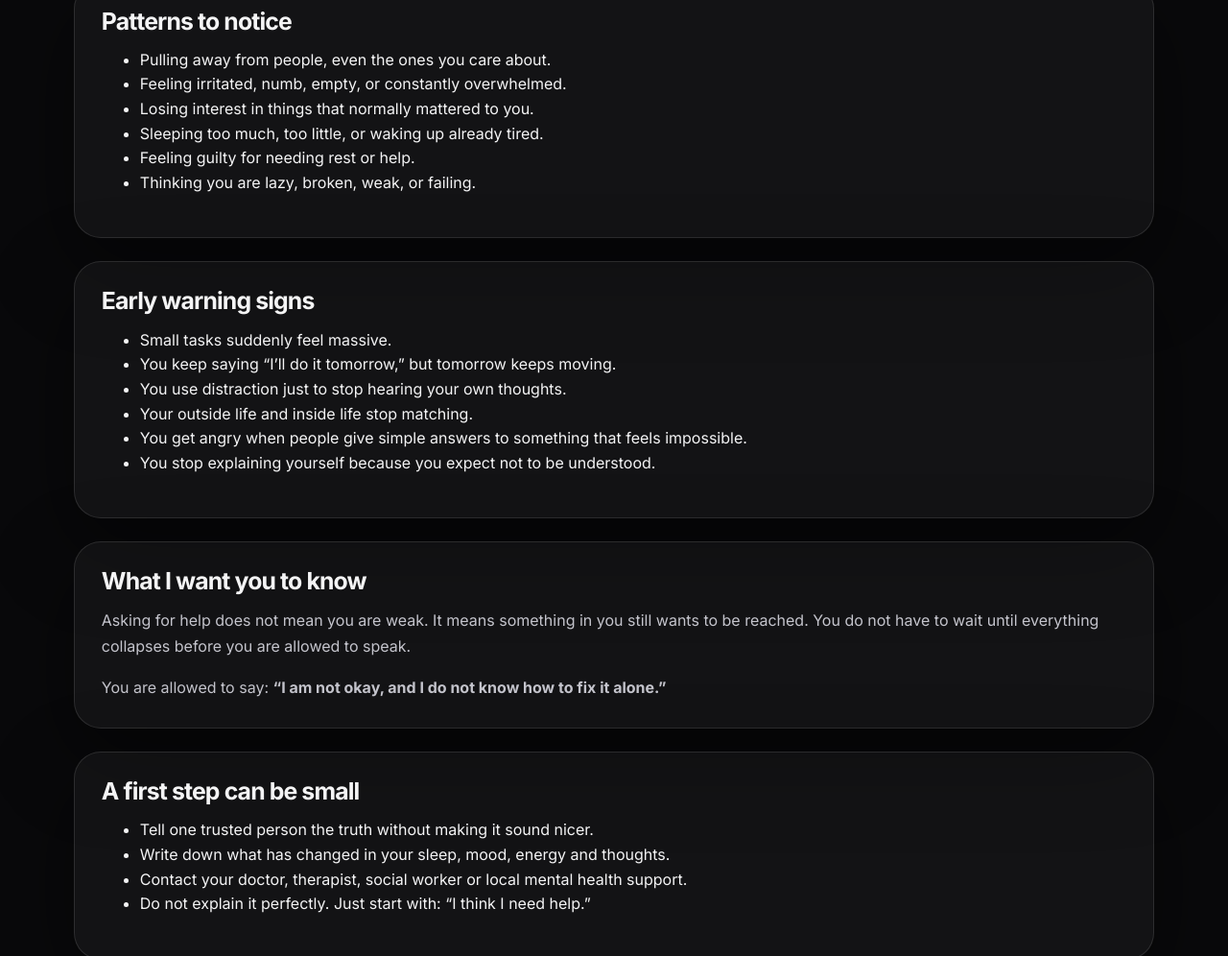
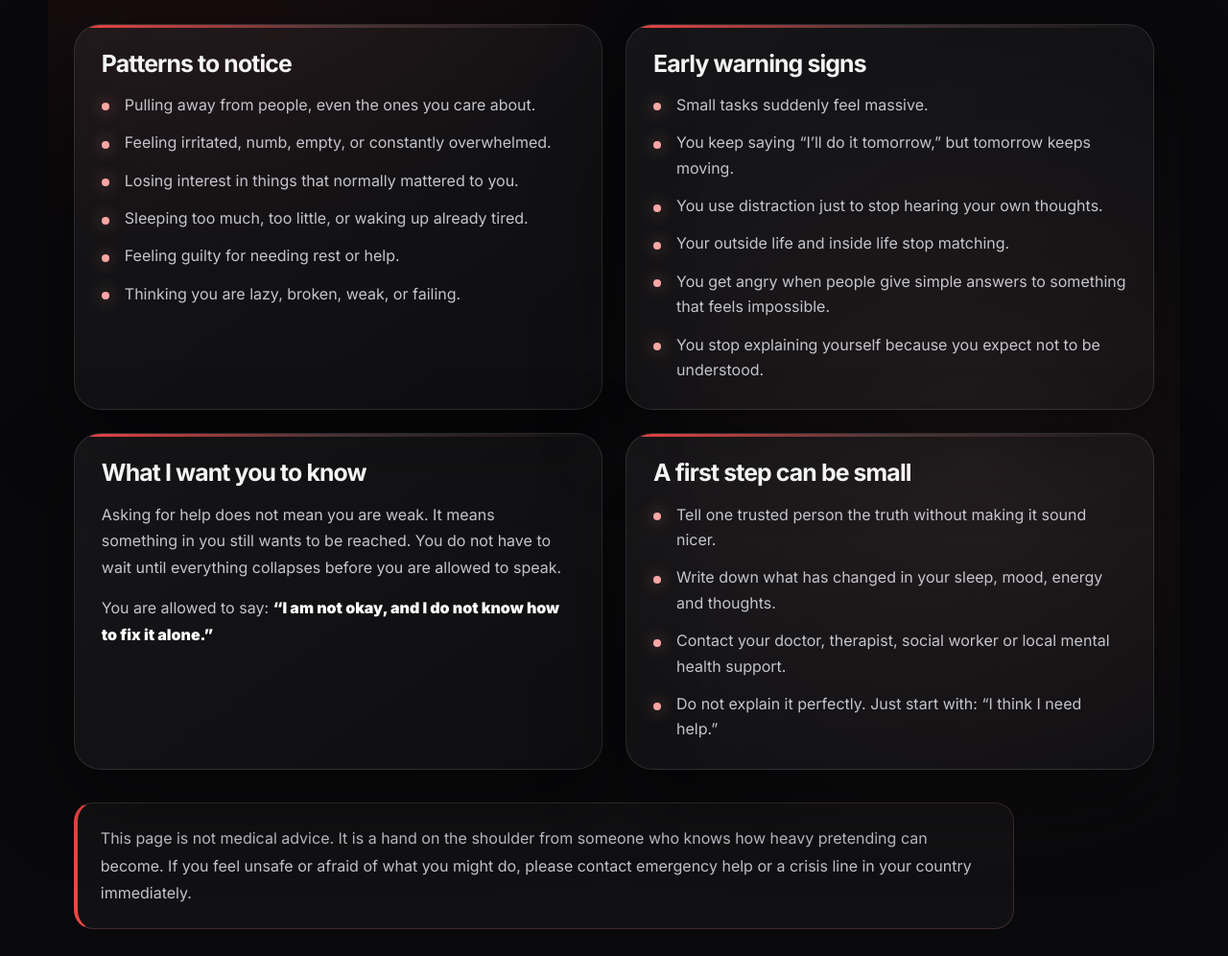
Before and after one commit to Jayvaleheartship/Jay-vale-website, a plain HTML site: page index.html in a window 1280 px wide. Shown: the part 4898-5894 px from the top of the page at 96% size. Drawn offline with nearby package versions, Linux system fonts and the light colour scheme.

Commit message:
Update styles.css

```diff
--- a/styles.css
+++ b/styles.css
@@ -466,6 +466,149 @@ h3 {
 
 
 /* =========================
+   RECOGNIZE SECTION
+========================= */
+
+#recognize {
+  position: relative;
+}
+
+#recognize::before {
+  content: "";
+
+  position: absolute;
+  inset: 40px clamp(12px, 4vw, 50px);
+
+  border-radius: 42px;
+
+  background:
+    radial-gradient(
+      circle at 12% 20%,
+      rgba(239, 68, 68, 0.12),
+      transparent 34%
+    ),
+    radial-gradient(
+      circle at 82% 66%,
+      rgba(252, 165, 165, 0.07),
+      transparent 32%
+    );
+
+  pointer-events: none;
+  z-index: -1;
+}
+
+.recognize-grid {
+  grid-template-columns: repeat(2, 1fr);
+  margin-top: 44px;
+}
+
+.info-card {
+  position: relative;
+  overflow: hidden;
+
+  background:
+    linear-gradient(
+      145deg,
+      rgba(255, 255, 255, 0.055),
+      rgba(255, 255, 255, 0.025)
+    );
+
+  transition:
+    transform 0.2s ease,
+    border-color 0.2s ease,
+    background 0.2s ease;
+}
+
+.info-card::before {
+  content: "";
+
+  position: absolute;
+  top: 0;
+  left: 0;
+  right: 0;
+
+  height: 3px;
+
+  background: linear-gradient(
+    90deg,
+    var(--red),
+    rgba(252, 165, 165, 0.22),
+    transparent
+  );
+}
+
+.info-card:hover {
+  transform: translateY(-3px);
+
+  border-color: rgba(252, 165, 165, 0.36);
+  background: rgba(255, 255, 255, 0.06);
+}
+
+.info-card h3 {
+  margin-bottom: 18px;
+}
+
+.info-card ul {
+  margin: 16px 0 0;
+  padding-left: 0;
+
+  list-style: none;
+}
+
+.info-card li {
+  position: relative;
+
+  margin-bottom: 13px;
+  padding-left: 24px;
+
+  color: var(--muted);
+  line-height: 1.65;
+}
+
+.info-card li:last-child {
+  margin-bottom: 0;
+}
+
+.info-card li::before {
+  content: "";
+
+  position: absolute;
+  left: 0;
+  top: 0.72em;
+
+  width: 8px;
+  height: 8px;
+
+  border-radius: 999px;
+  background: var(--red-soft);
+
+  box-shadow: 0 0 16px rgba(252, 165, 165, 0.55);
+}
+
+.info-card strong {
+  color: #fff;
+  font-weight: 900;
+}
+
+.note-text {
+  margin-top: 34px;
+  padding: 22px 24px;
+
+  max-width: 980px;
+
+  border: 1px solid rgba(252, 165, 165, 0.18);
+  border-left: 4px solid var(--red);
+  border-radius: 20px;
+
+  background: rgba(255, 255, 255, 0.035);
+  color: var(--muted);
+
+  font-size: 1rem;
+  line-height: 1.8;
+}
+
+
+/* =========================
    MUSIC SECTION
 ========================= */
 
@@ -765,7 +908,8 @@ footer {
   .cards.four,
   .cards.three,
   .cards.two,
-  .timeline {
+  .timeline,
+  .recognize-grid {
     grid-template-columns: 1fr;
   }
 
@@ -837,4 +981,14 @@ footer {
     width: 100%;
     justify-content: center;
   }
+
+  .tag-box,
+  .card,
+  .song-card {
+    padding: 24px;
+  }
+
+  .note-text {
+    padding: 18px;
+  }
 }
```
